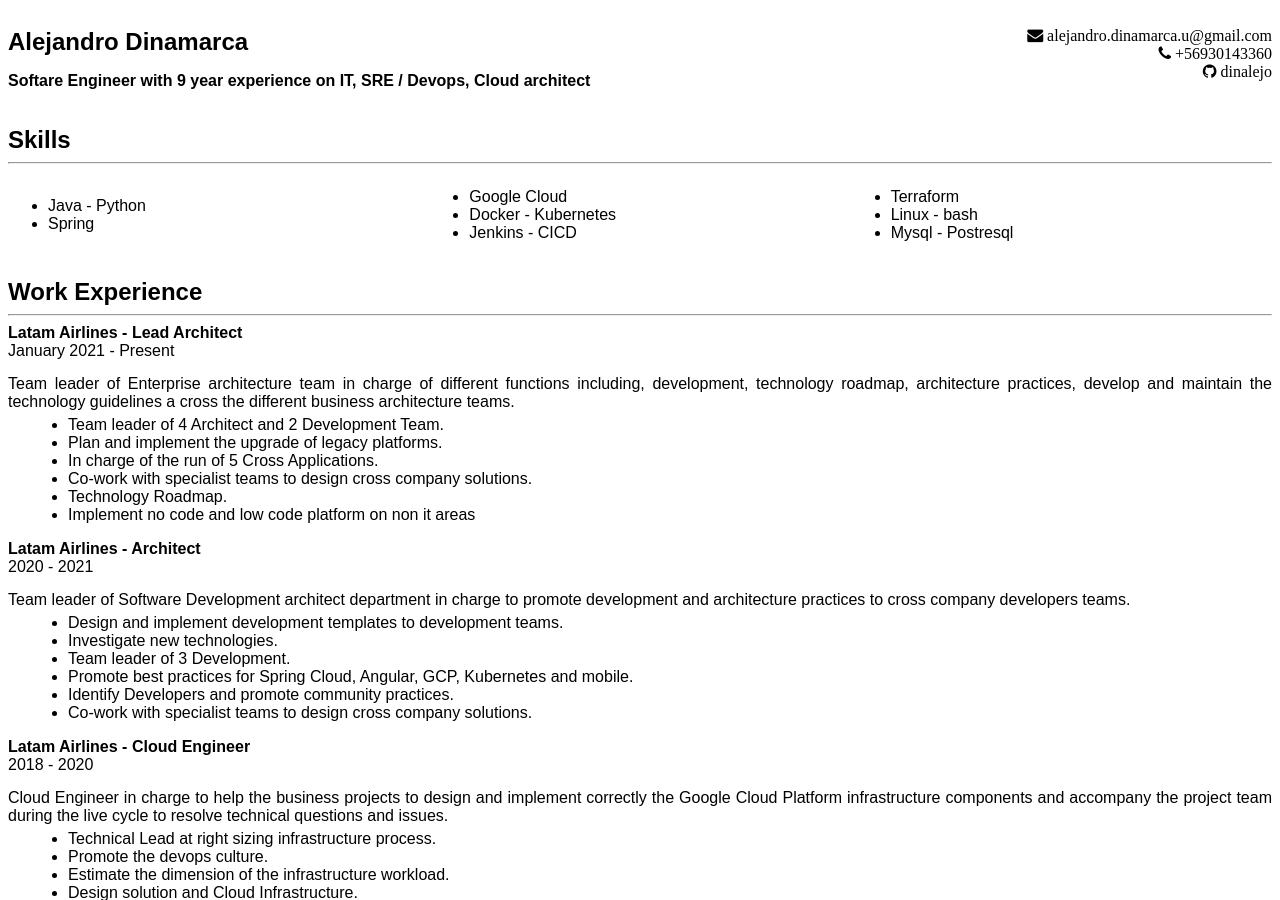
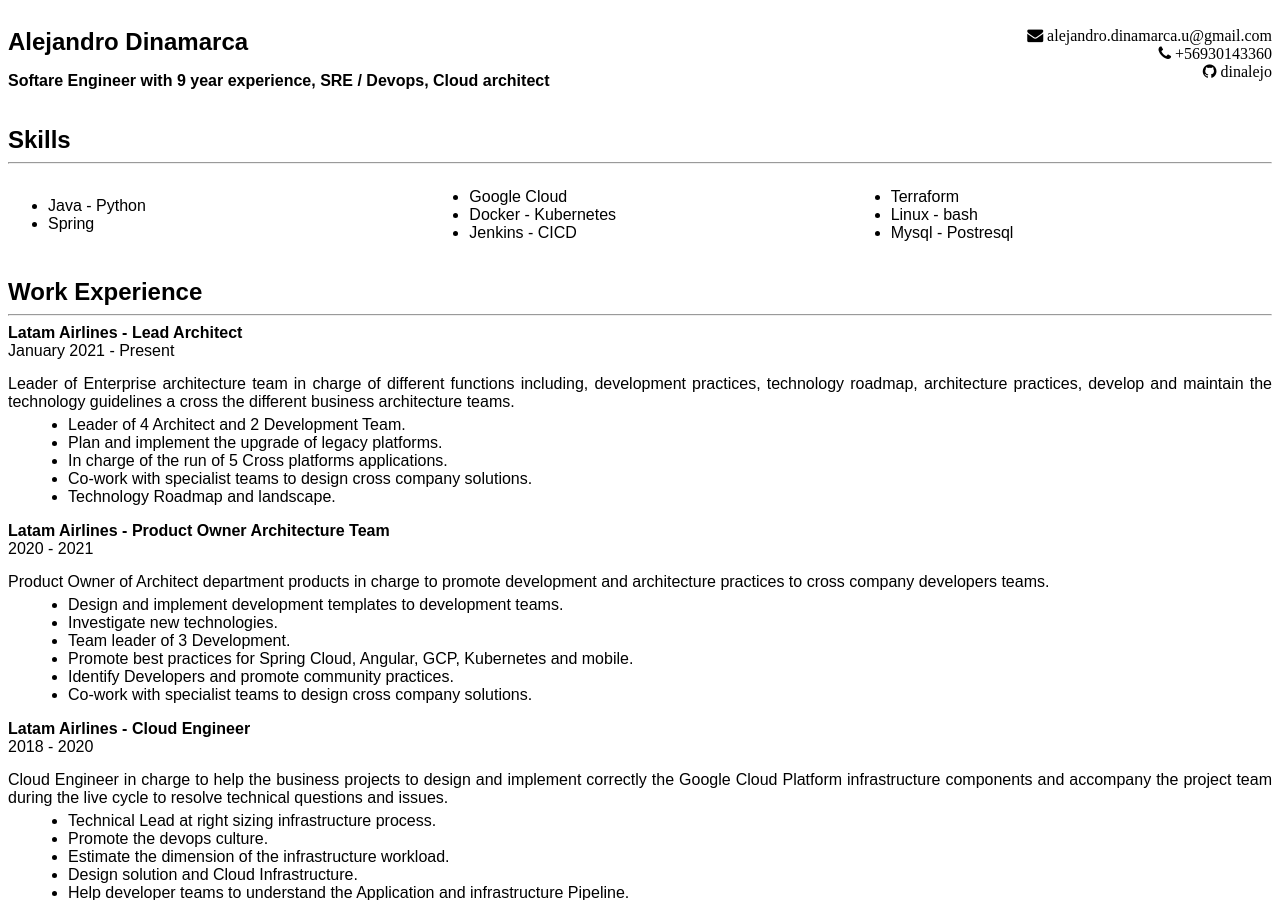
Before and after one commit to dinalejo/aledinamarca, a Jekyll site: the page built from resume.md, in a window 1280 px wide and 900 px high. Built offline with Jekyll 4.4.1, drawn with Linux system fonts in a browser that asks for light colours.

Commit message:
update Information

```diff
--- a/_layouts/resume.html
+++ b/_layouts/resume.html
@@ -106,21 +106,20 @@
         <div>
             <div class="job-title">Latam Airlines - Lead Architect</div>
             <div>January 2021 - Present</div>
-            <div class="job-description"> Team leader of Enterprise architecture team in charge of different functions including, development, technology roadmap, architecture practices, develop and maintain the  technology guidelines a cross the different business architecture teams. </div>
+            <div class="job-description"> Leader of Enterprise architecture team in charge of different functions including, development practices, technology roadmap, architecture practices, develop and maintain the technology guidelines a cross the different business architecture teams. </div>
             <ul class="job-function">
-                <li> Team leader of 4 Architect and 2 Development Team.    </li>
+                <li> Leader of 4 Architect and 2 Development Team.    </li>
                 <li> Plan and implement the upgrade of legacy platforms.</li>
-                <li> In charge of the run of 5 Cross Applications.</li>
+                <li> In charge of the run of 5 Cross platforms applications.</li>
                 <li> Co-work with specialist teams to design cross company solutions.</li>
-                <li> Technology Roadmap.</li>
-                <li> Implement no code and low code platform on non it areas</li>
+                <li> Technology Roadmap and landscape.</li>
 
             </ul>
         </div>
         <div>
-            <div class="job-title">Latam Airlines - Architect</div>
+            <div class="job-title">Latam Airlines - Product Owner Architecture Team</div>
             <div>2020 - 2021</div>
-            <div class="job-description">Team leader of Software Development architect department in charge to promote development and architecture practices to cross company developers teams. </div>
+            <div class="job-description">Product Owner of Architect department products in charge to promote development and architecture practices to cross company developers teams. </div>
             <ul class="job-function">
                 <li> Design and implement development templates to development teams.</li>
                 <li> Investigate new technologies.</li>
--- a/resume.md
+++ b/resume.md
@@ -3,4 +3,4 @@ layout: resume
 permalink: /resume/
 ---
 
-Softare Engineer with 9 year experience on IT, SRE / Devops, Cloud architect
+Softare Engineer with 9 year experience, SRE / Devops, Cloud architect
```
Also changed, not shown: Gemfile.lock.
